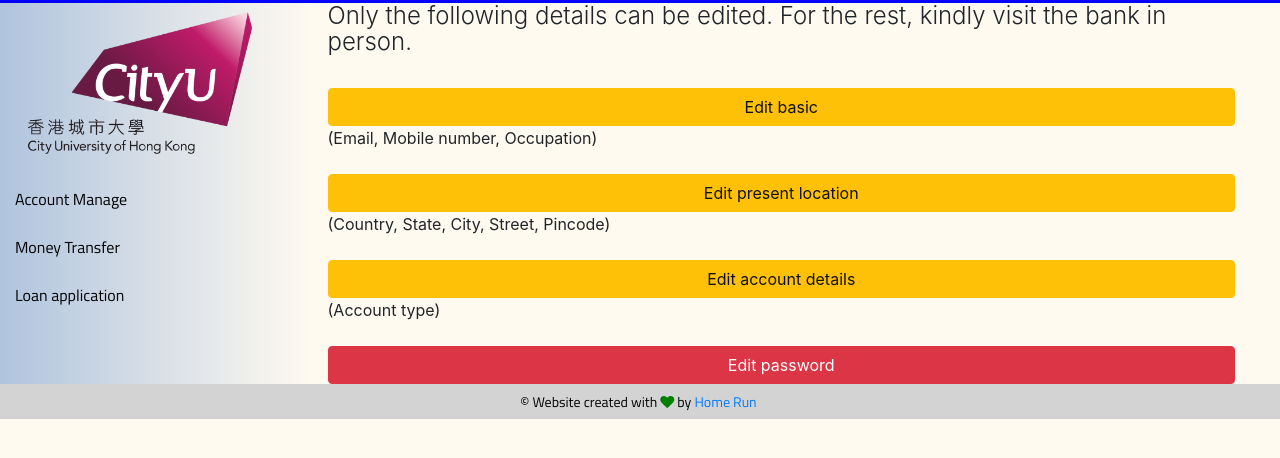
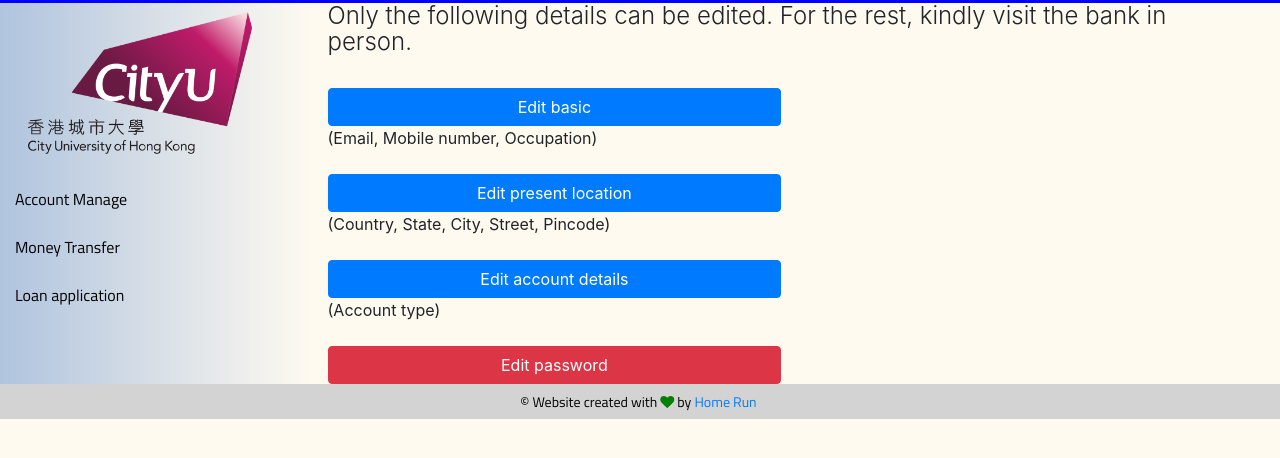
Before and after one commit to MingyaoLII/SDSC5003_Project, a Django app: page /profile/edit_details/ in a window 1280 px wide. Shown: the part 56-514 px from the top of the page. Run offline with Django 3.2, Linux system fonts and the light colour scheme; data comes from the database, SQL or seed files in the repository; both versions use the stored data as it was after the commit; some libraries are stand-ins or nearby versions.

Commit message:
front end modify
modified some front pages

```diff
--- a/profiles/forms.py
+++ b/profiles/forms.py
@@ -35,6 +35,13 @@
             "reciprocal_account_number",
             "amount",
         ]
+        widgets={
+            'user_name':forms.TextInput(attrs={'style':"height:30px"}),
+            'account_number': forms.TextInput(attrs={'style': "height:30px"}),
+            'reciprocal_user_name': forms.TextInput(attrs={'style': "height:30px"}),
+            'reciprocal_account_number': forms.TextInput(attrs={'style': "height:30px"}),
+            'amount': forms.TextInput(attrs={'style': "height:25px"}),
+        }
 
 
 class Loans (forms.ModelForm):
--- a/profiles/models.py
+++ b/profiles/models.py
@@ -14,15 +14,15 @@
     sex = models.CharField(max_length=1, choices=SEX, default=None)
     annual_income = models.IntegerField(default=0, null=True)
     email = models.EmailField(default=None)
-    mobile = models.CharField('Hong Kong phone number', max_length=8)
+    mobile = models.CharField('Hong Kong phone number',max_length=8)
     occupation = models.CharField(max_length=50, default=None)
-    DOB = models.DateField('Date of birth', default=None)
-    salary = models.DecimalField(max_digits=10, decimal_places=2, null=True, blank=True)
-    JOB = (('employee', 'employee'), ('manager', 'manager'))
-    job_title = models.CharField(max_length=150, choices=JOB, null=True, blank=True)
+    DOB = models.DateField('Date of birth',default=None)
+    salary = models.DecimalField(max_digits=10, decimal_places=2, null=True)
+    JOB=(('employee','employee'),('manager','manager'))
+    job_title = models.CharField(max_length=150, choices=JOB, null=True)
     max_loan_auth = models.DecimalField(max_digits=10, decimal_places=2,
                                         # help_text="The maximum loan authority of the employee",
-                                        null=True, blank=True)
+                                        null=True)
 
     def __str__(self):
         return str(self.uid)
@@ -31,7 +31,7 @@
 class PresentLocation(models.Model):
     # (Country, State, City, Street, Pincode)
     country = models.CharField(max_length=50, default="China")
-    state = models.CharField(max_length=50, help_text='States/Province')
+    state = models.CharField(max_length=50)
     city = models.CharField(max_length=50)
     street = models.CharField(max_length=50)
     pincode = models.IntegerField()
--- a/profiles/templates/profiles/delete_account.html
+++ b/profiles/templates/profiles/delete_account.html
@@ -37,7 +37,7 @@
             font-weight: 900;
         }
         .current {
-            border: 1px solid;
+
             padding: 3px;
         }
         .curr_bal {
--- a/profiles/templates/profiles/edit_details.html
+++ b/profiles/templates/profiles/edit_details.html
@@ -37,7 +37,7 @@
                 font-weight: 900;
             }
             .current {
-                border: 1px solid;
+
                 padding: 3px;
             }
             .curr_bal {
@@ -72,11 +72,11 @@
         <br>
 
         <!-- EDIT BASIC DETAILS -->
-        <a href="#basic" class="btn btn-warning btn-block" data-toggle="modal" data-target="#basic">Edit basic</a>
+        <a href="#basic" class="btn btn-primary btn-block" data-toggle="modal" data-target="#basic" style="width: 50%;">Edit basic</a>
         <div class="modal fade" id="basic" tabindex="-1" role="dialog" aria-labelledby="basic" aria-hidden="true">
-            <div class="modal-dialog" role="document">
-            <div class="modal-content">
-                <div class="modal-header">
+            <div class="modal-dialog" role="document" >
+            <div class="modal-content" >
+                <div class="modal-header" >
                 <h5 class="modal-title" id="exampleModalLabel">Edit basic details</h5>
                 <button type="button" class="close" data-dismiss="modal" aria-label="Close">
                     <span aria-hidden="true">&times;</span>
@@ -117,7 +117,7 @@
         <br> <br>
 
         <!-- EDIT PRESENT LOCATION -->
-        <button type="button" class="btn btn-warning btn-block" data-toggle="modal" data-target="#location">Edit present location</button>
+        <button type="button" class="btn btn-primary btn-block" data-toggle="modal" data-target="#location" style="width: 50%">Edit present location</button>
 
         <div class="modal fade" id="location" tabindex="-1" role="dialog" aria-labelledby="location" aria-hidden="true">
             <div class="modal-dialog" role="document">
@@ -146,7 +146,7 @@
         <br> <br>
 
         <!-- EDIT ACCOUNT DETAILS -->
-        <button type="button" class="btn btn-warning btn-block" data-toggle="modal" data-target="#account">Edit account details</button>
+        <button type="button" class="btn btn-primary btn-block" data-toggle="modal" data-target="#account" style="width: 50%">Edit account details</button>
         <div class="modal fade" id="account" tabindex="-1" role="dialog" aria-labelledby="account" aria-hidden="true">
             <div class="modal-dialog" role="document">
             <div class="modal-content">
@@ -173,7 +173,7 @@
         <br> <br>
 
         <!-- EDIT PASSWORD -->
-        <button type="button" class="btn btn-danger btn-block" data-toggle="modal" data-target="#password">Edit password</button>
+        <button type="button" class="btn btn-danger btn-block" data-toggle="modal" data-target="#password" style="width: 50%">Edit password</button>
         <div class="modal fade" id="password" tabindex="-1" role="dialog" aria-labelledby="password" aria-hidden="true">
             <div class="modal-dialog" role="document">
             <div class="modal-content">
--- a/profiles/templates/profiles/loans.html
+++ b/profiles/templates/profiles/loans.html
@@ -37,7 +37,7 @@
             font-weight: 900;
         }
         .current {
-            border: 1px solid;
+
             padding: 3px;
         }
         .curr_bal {
--- a/profiles/templates/profiles/money_transfer.html
+++ b/profiles/templates/profiles/money_transfer.html
@@ -37,7 +37,7 @@
             font-weight: 900;
         }
         .current {
-            border: 1px solid;
+
             padding: 3px;
         }
         .curr_bal {
--- a/profiles/templates/profiles/online_payment.html
+++ b/profiles/templates/profiles/online_payment.html
@@ -37,7 +37,7 @@
             font-weight: 900;
         }
         .current {
-            border: 1px solid;
+
             padding: 3px;
         }
         .curr_bal {
--- a/profiles/templates/profiles/profile.html
+++ b/profiles/templates/profiles/profile.html
@@ -45,7 +45,7 @@
             font-weight: 900;
         }
         .current {
-            border: 1px solid;
+
             padding: 3px;
         }
         .curr_bal {
@@ -79,12 +79,12 @@
 
         <div class="text-center curr_bal">
             <h4>ACCOUNT NUMBER</h4>
-            <h1 id="curr_bal" class="btn-info">{{ curr_user.account_number }}</h1>
+            <h1 id="curr_bal" class="btn-info" style="width: 450px;margin-left: auto;margin-right: auto">{{ curr_user.account_number }}</h1>
         </div>
         <br>
         <div class="text-center curr_bal">
             <h4>CURRENT BALACE IN YOUR ACCOUNT</h4>
-            <h1 id="curr_bal" class="btn-info">HKD${{ curr_user.balance }}</h1>
+            <h1 id="curr_bal" class="btn-info" style="width: 450px;margin-left: auto;margin-right: auto">HKD${{ curr_user.balance }}</h1>
         </div>
         <br>
 
--- a/profiles/templates/profiles/profile_base_layout.html
+++ b/profiles/templates/profiles/profile_base_layout.html
@@ -57,13 +57,13 @@
                                 <br>
 				            <div id="collapseOne" class="accordion-body collapse" style="height: 0px; ">
 					            <div class="accordion-inner" >
-                                    <a href="{% url 'profiles:account_status' %}" class="current side" id="status">Account status</a> <br> <br>
+                                    <a href="{% url 'profiles:account_status' %}" class="current side" id="status" style="white-space: pre">&#9;Account status</a> <br> <br>
 
-                                    <a href="{% url 'profiles:settings' %}" class="side" id="settings">Account settings</a> <br> <br>
+                                    <a href="{% url 'profiles:settings' %}" class="side" id="settings" style="white-space: pre">&#9;Account settings</a> <br> <br>
 
-                                    <a href="{% url 'profiles:edit_details' %}" class="side" id="details">Edit account details</a> <br> <br>
+                                    <a href="{% url 'profiles:edit_details' %}" class="side" id="details" style="white-space: pre">&#9;Edit account details</a> <br> <br>
 
-                                     <a href="{% url 'profiles:delete_account' %}" class="side danger" id="delete">Delete account</a> <br> <br>
+                                     <a href="{% url 'profiles:delete_account' %}" class="side danger" id="delete" style="white-space: pre">&#9;Delete account</a> <br> <br>
 
 					            </div>
 				            </div>
--- a/profiles/templates/profiles/settings.html
+++ b/profiles/templates/profiles/settings.html
@@ -39,7 +39,7 @@
             font-weight: 900;
         }
         .current {
-            border: 1px solid;
+
             padding: 3px;
         }
         .curr_bal {
--- a/templates/base_layout.html
+++ b/templates/base_layout.html
@@ -45,9 +45,9 @@
         <!-- FOOTER -->
         <section class="foot">
             <div class="text-center">
-                &copy; Website created with <i class="fa fa-heart" style="color: green"></i> by <a href="https://github.com/rafi007akhtar" target="_blank">Md Rafi Akhtar</a>
+               &copy; Website created with <i class="fa fa-heart" style="color: green"></i> by <a href="https://github.com/hiiragimei/HomeRun" target="_blank">Home Run</a>
                 <br>
-                <i class="fa fa-github"></i> Contribute to this project on <a href="https://github.com/rafi007akhtar/BankingProject" target="_blank">GitHub</a>
+
             </div>
         </section>
 
```
Also changed, not shown: db.sqlite3.
